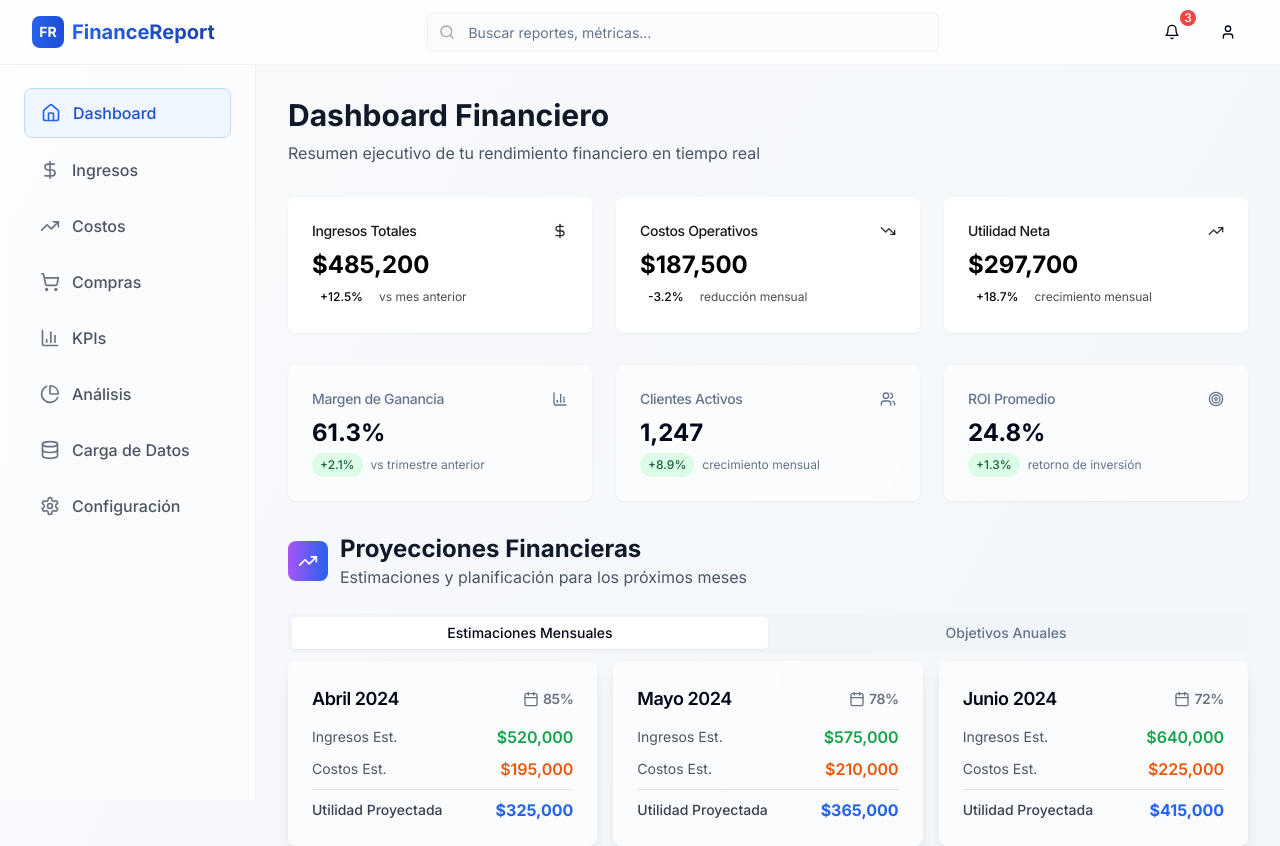
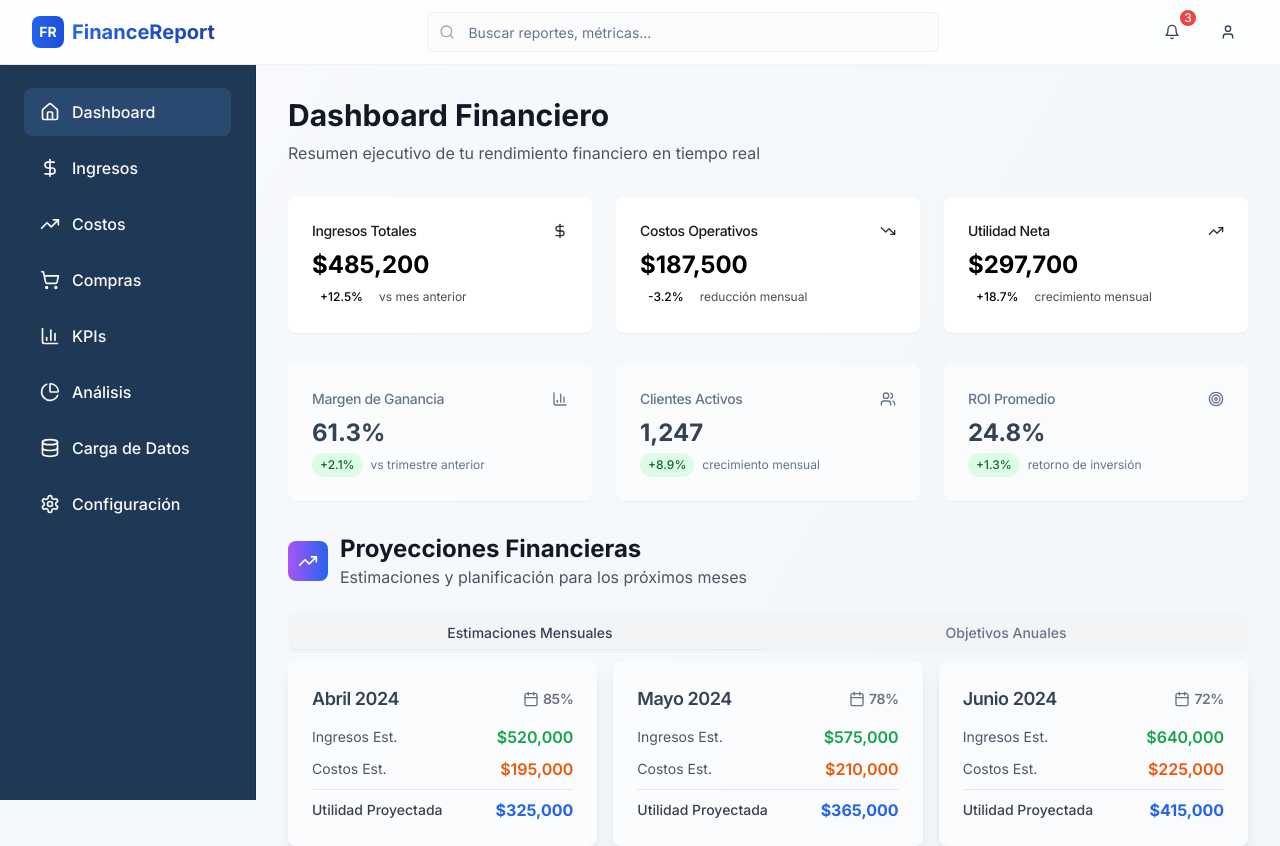
Before and after one commit to ramarono/financial-impact-vision, a React (Vite) app: page / in a window 1280 px wide. Shown: the top 846 px of the page. Built offline with nearby package versions, Linux system fonts and the light colour scheme.

Commit message:
Apply design template to the entire site
Apply the design template and colors to the entire site, leaving the existing information as is.

```diff
--- a/src/components/Navigation.tsx
+++ b/src/components/Navigation.tsx
@@ -18,7 +18,7 @@ const Navigation = () => {
   const location = useLocation();
 
   return (
-    <nav className="bg-white/50 backdrop-blur-sm border-r border-gray-200/50 w-64 fixed left-0 top-16 h-[calc(100vh-4rem)] z-40">
+    <nav className="bg-sidebar border-r border-sidebar-border w-64 fixed left-0 top-16 h-[calc(100vh-4rem)] z-40">
       <div className="p-6">
         <div className="space-y-2">
           {navigationItems.map((item, index) => {
@@ -30,13 +30,13 @@ const Navigation = () => {
                 className={cn(
                   "w-full flex items-center space-x-3 px-4 py-3 rounded-lg text-left transition-all duration-200",
                   isActive
-                    ? "bg-blue-50 text-blue-700 border border-blue-200"
-                    : "text-gray-600 hover:bg-gray-50 hover:text-gray-900"
+                    ? "bg-sidebar-accent text-sidebar-accent-foreground"
+                    : "text-sidebar-foreground hover:bg-sidebar-accent/50 hover:text-sidebar-accent-foreground"
                 )}
               >
                 <item.icon className={cn(
                   "h-5 w-5",
-                  isActive ? "text-blue-600" : "text-gray-500"
+                  isActive ? "text-sidebar-accent-foreground" : "text-sidebar-foreground"
                 )} />
                 <span className="font-medium">{item.label}</span>
               </Link>
--- a/src/index.css
+++ b/src/index.css
@@ -9,52 +9,60 @@ All colors MUST be HSL.
 
 @layer base {
   :root {
-    --background: 0 0% 100%;
-    --foreground: 222.2 84% 4.9%;
+    /* Main background - light gray like the dashboard */
+    --background: 220 14% 96%;
+    --foreground: 215 25% 27%;
 
+    /* Cards - white background */
     --card: 0 0% 100%;
-    --card-foreground: 222.2 84% 4.9%;
+    --card-foreground: 215 25% 27%;
 
     --popover: 0 0% 100%;
-    --popover-foreground: 222.2 84% 4.9%;
+    --popover-foreground: 215 25% 27%;
 
-    --primary: 222.2 47.4% 11.2%;
-    --primary-foreground: 210 40% 98%;
+    /* Primary - dark blue from sidebar */
+    --primary: 213 47% 23%;
+    --primary-foreground: 0 0% 98%;
 
-    --secondary: 210 40% 96.1%;
-    --secondary-foreground: 222.2 47.4% 11.2%;
+    /* Secondary - lighter blue accent */
+    --secondary: 213 27% 84%;
+    --secondary-foreground: 213 47% 23%;
 
-    --muted: 210 40% 96.1%;
-    --muted-foreground: 215.4 16.3% 46.9%;
+    /* Muted - subtle grays */
+    --muted: 220 14% 96%;
+    --muted-foreground: 215 16% 47%;
 
-    --accent: 210 40% 96.1%;
-    --accent-foreground: 222.2 47.4% 11.2%;
+    /* Accent - blue accent color */
+    --accent: 213 27% 84%;
+    --accent-foreground: 213 47% 23%;
 
     --destructive: 0 84.2% 60.2%;
-    --destructive-foreground: 210 40% 98%;
+    --destructive-foreground: 0 0% 98%;
 
-    --border: 214.3 31.8% 91.4%;
-    --input: 214.3 31.8% 91.4%;
-    --ring: 222.2 84% 4.9%;
+    /* Borders - subtle gray */
+    --border: 220 13% 91%;
+    --input: 220 13% 91%;
+    --ring: 213 47% 23%;
 
     --radius: 0.5rem;
 
-    --sidebar-background: 0 0% 98%;
-    --sidebar-foreground: 240 5.3% 26.1%;
-    --sidebar-primary: 240 5.9% 10%;
-    --sidebar-primary-foreground: 0 0% 98%;
-    --sidebar-accent: 240 4.8% 95.9%;
-    --sidebar-accent-foreground: 240 5.9% 10%;
-    --sidebar-border: 220 13% 91%;
-    --sidebar-ring: 217.2 91.2% 59.8%;
+    /* Sidebar - dark blue from the image */
+    --sidebar-background: 213 47% 23%;
+    --sidebar-foreground: 0 0% 98%;
+    --sidebar-primary: 0 0% 98%;
+    --sidebar-primary-foreground: 213 47% 23%;
+    --sidebar-accent: 213 47% 30%;
+    --sidebar-accent-foreground: 0 0% 98%;
+    --sidebar-border: 213 47% 20%;
+    --sidebar-ring: 213 47% 23%;
 
     /* Custom Financial Colors */
     --success: 142 76% 36%;
-    --success-foreground: 355 100% 99%;
+    --success-foreground: 0 0% 98%;
     --warning: 32 95% 44%;
-    --warning-foreground: 355 100% 99%;
-    --info: 221 83% 53%;
-    --info-foreground: 355 100% 99%;
+    --warning-foreground: 0 0% 98%;
+    --info: 213 47% 23%;
+    --info-foreground: 0 0% 98%;
   }
 
   .dark {
@@ -94,7 +102,7 @@ All colors MUST be HSL.
   }
 
   body {
-    @apply bg-gradient-to-br from-slate-50 to-slate-100 text-foreground font-inter;
+    @apply bg-background text-foreground font-inter;
   }
 }
 
```
